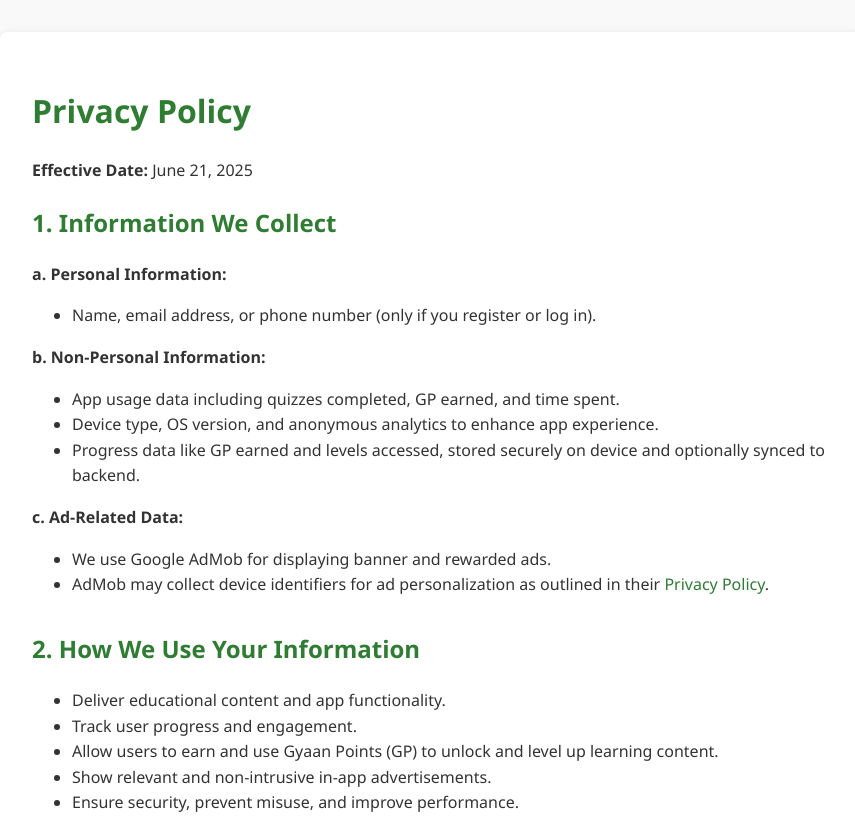
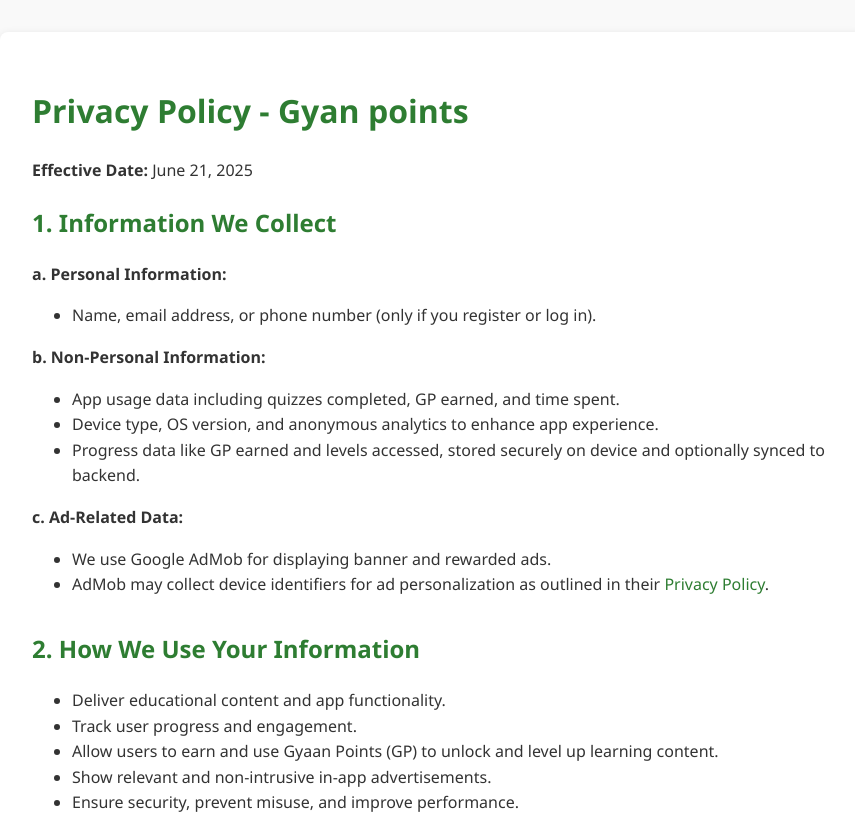
Before and after one commit to ppegu/ppegu.github.io, a plain HTML site: page gyaanpoints/privacy-policy.html in a window 1280 px wide. Shown: the top 819 px of the page, without its empty margins (208-1063 px from the left). Drawn offline with Linux system fonts and the light colour scheme.

Commit message:
Update privacy-policy.html

```diff
--- a/gyaanpoints/privacy-policy.html
+++ b/gyaanpoints/privacy-policy.html
@@ -58,7 +58,7 @@
 </head>
 <body>
   <div class="container">
-    <h1>Privacy Policy</h1>
+    <h1>Privacy Policy - Gyan points</h1>
     <p><strong>Effective Date:</strong> June 21, 2025</p>
 
     <div class="section">
```
